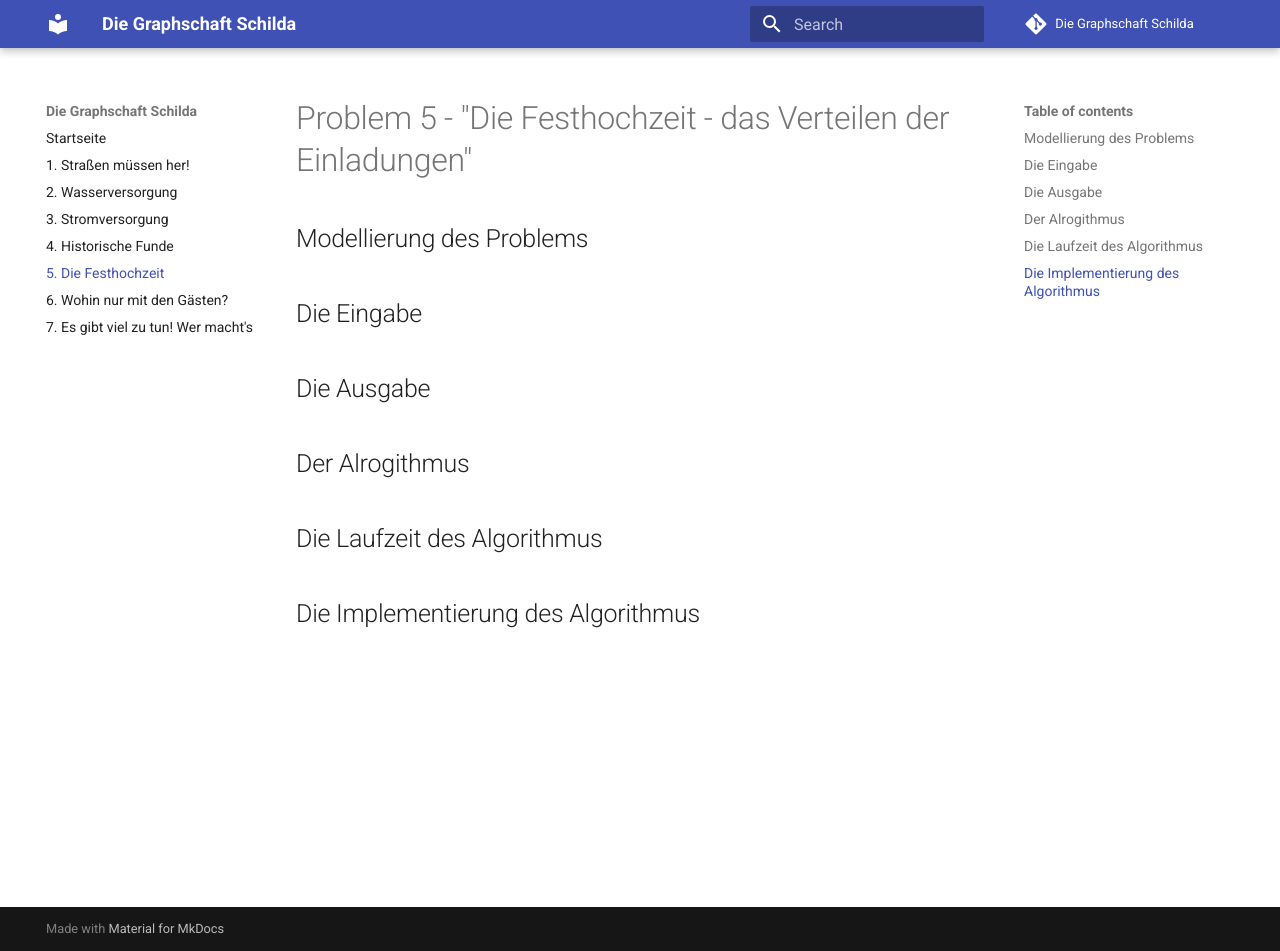
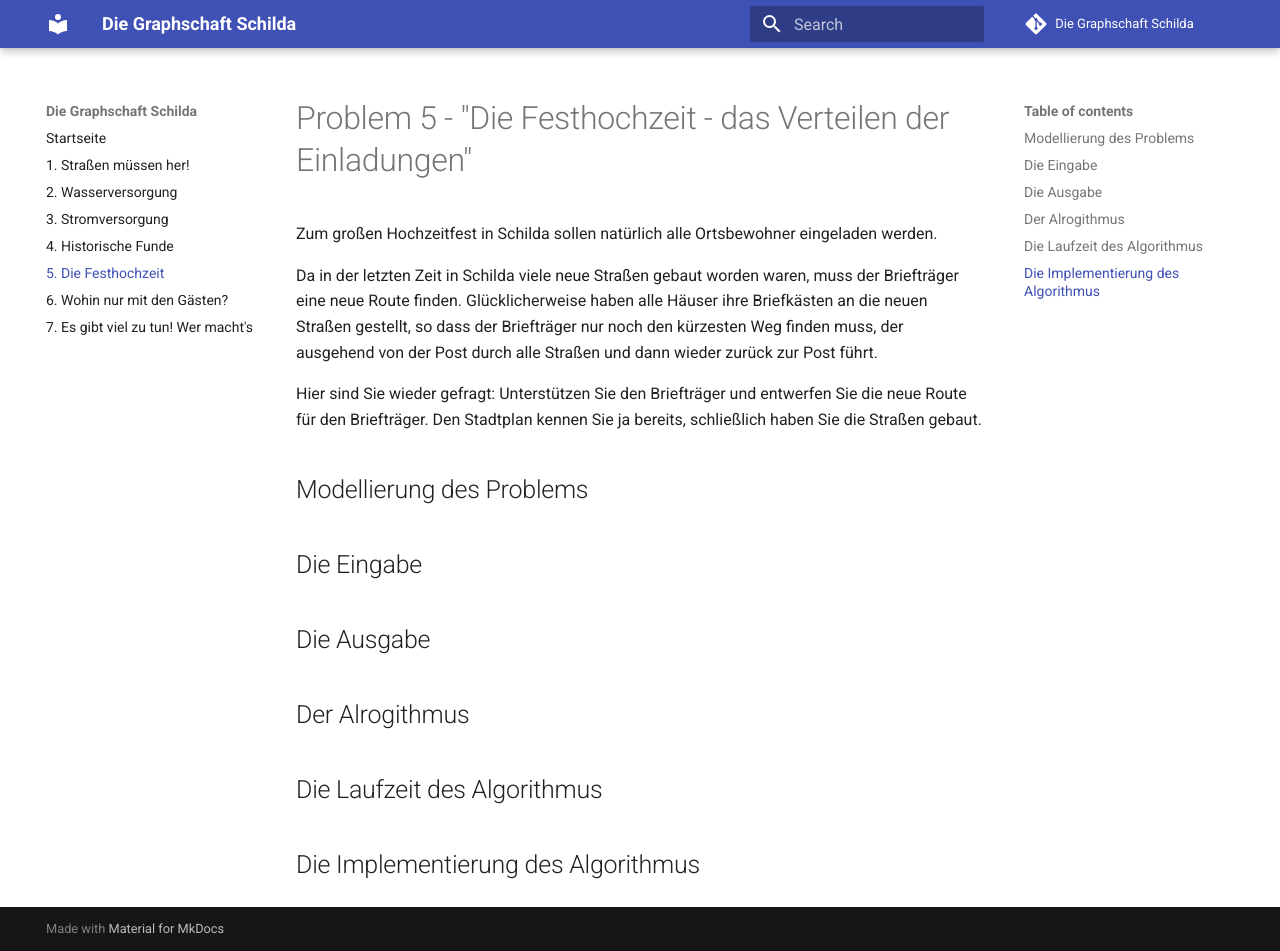
Before and after one commit to thieleju/GraphschaftSchilda, an MkDocs documentation site: the page built from documentation/docs/Problem5.md, in a window 1280 px wide and 951 px high. Built offline with MkDocs 1.6.1 and Material for MkDocs 9.7.7, drawn with Linux system fonts in a browser that asks for light colours; comment, search, counter and statistics services are not loaded.

Commit message:
Added problem desctiption for 2, 5 and 7

```diff
--- a/documentation/docs/Problem5.md
+++ b/documentation/docs/Problem5.md
@@ -1,4 +1,11 @@
 # Problem 5 - "Die Festhochzeit - das Verteilen der Einladungen"
+
+Zum großen Hochzeitfest in Schilda sollen natürlich alle Ortsbewohner eingeladen werden.
+
+Da in der letzten Zeit in Schilda viele neue Straßen gebaut worden waren, muss der Briefträger eine neue Route finden. Glücklicherweise haben alle Häuser ihre Briefkästen an die neuen Straßen gestellt, so dass der Briefträger nur noch den kürzesten Weg finden muss, der ausgehend von der Post durch alle Straßen und dann wieder zurück zur Post führt.
+
+Hier sind Sie wieder gefragt:
+Unterstützen Sie den Briefträger und entwerfen Sie die neue Route für den Briefträger. Den Stadtplan kennen Sie ja bereits, schließlich haben Sie die Straßen gebaut.
 
 ## Modellierung des Problems
 
```
Also changed, not shown: documentation/docs/Problem2.md (+6 -0 lines), documentation/docs/Problem3.md (+1 -1 lines), documentation/docs/Problem7.md (+5 -0 lines).
